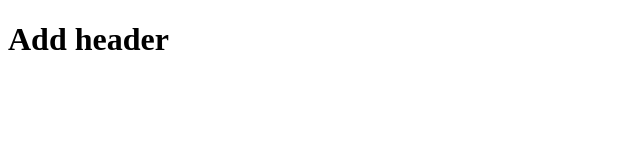
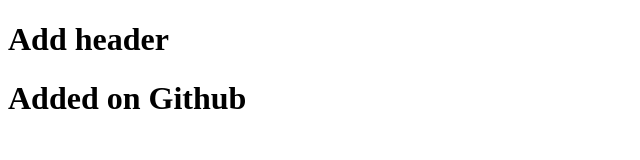
Before and after one commit to karanjain0212kj/test-repo, a plain HTML site: page index.html in a window 1280 px wide. Shown: the whole page, without its empty margins (0-640 px from the left). Drawn offline with Linux system fonts and the light colour scheme.

Commit message:
Update index.html
Added on Github

```diff
--- a/index.html
+++ b/index.html
@@ -6,6 +6,7 @@
     <title>Document</title>
 </head>
 <h1> Add header <h1>
+    <p1>Added on Github</p1>
 <body>
     <!-- Your content goes here -->
 </body>
```
